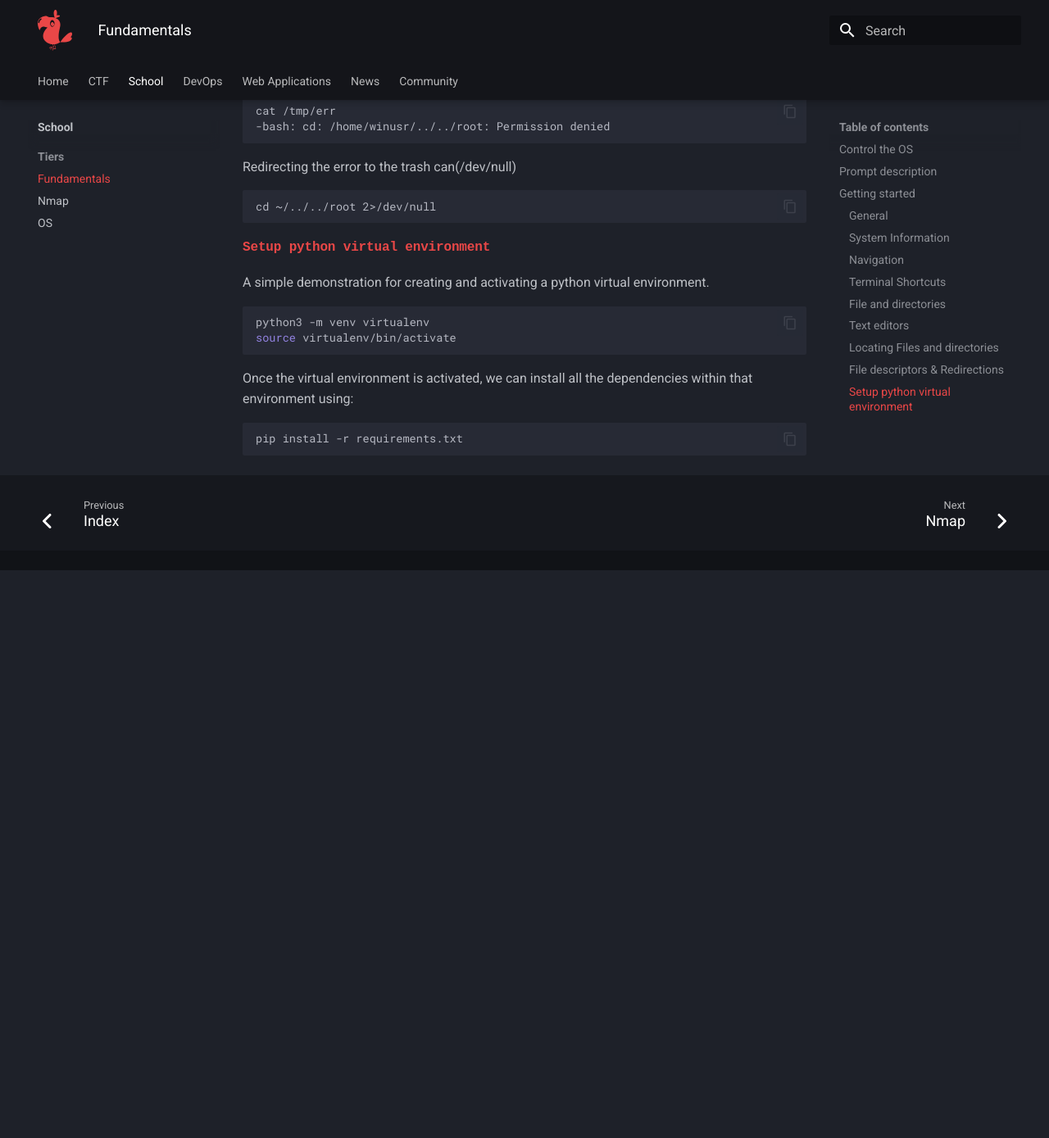
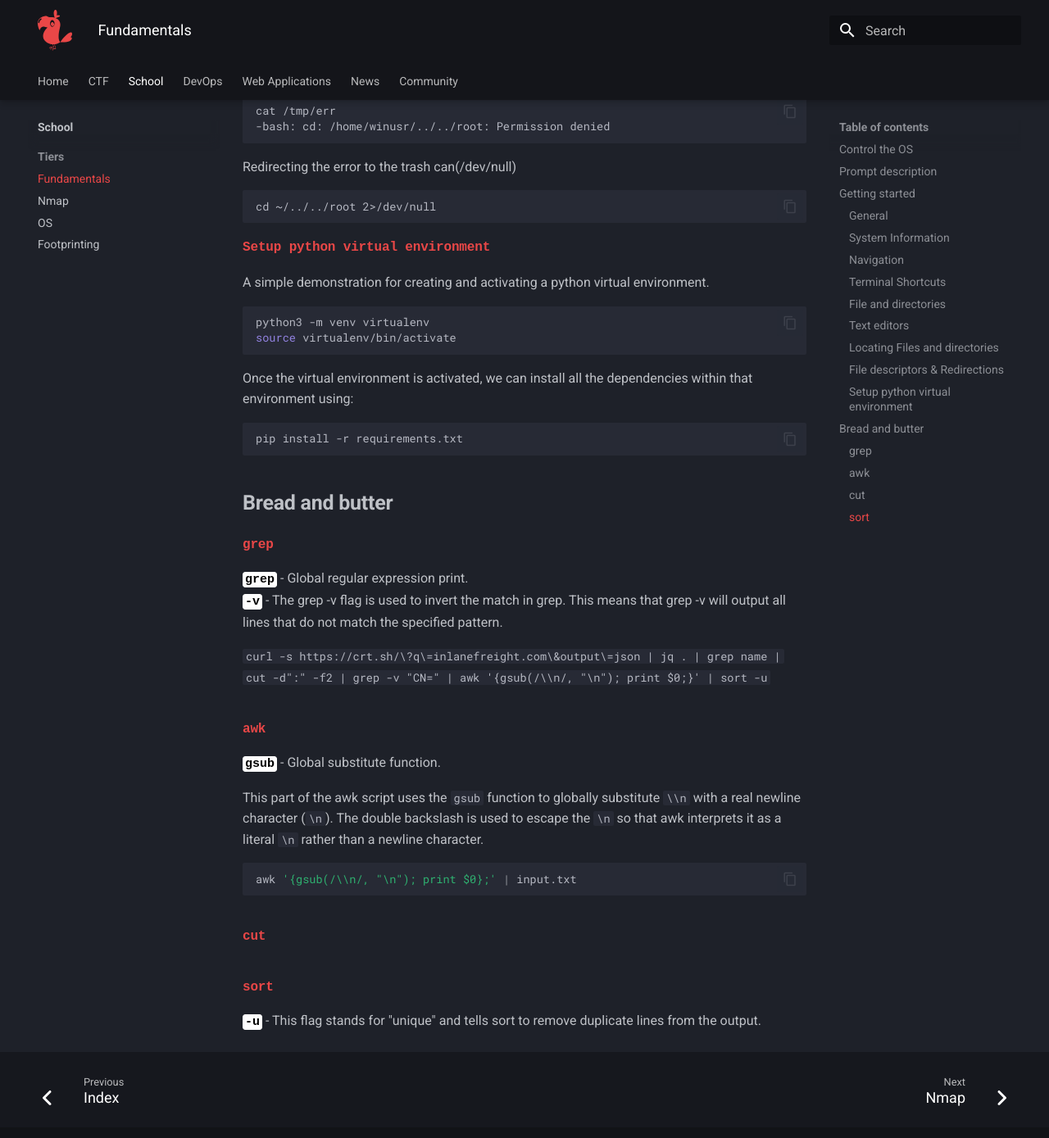
Before and after one commit to redp4rrot/docs, an MkDocs documentation site: the page built from docs/school/tiers/unixbasics.md, in a window 1280 px wide and 1400 px high, scrolled down 4402 px. Shown: the top 1389 px of the window at 82% size. Built offline with MkDocs 1.6.1 and Material for MkDocs 9.7.7, drawn with Linux system fonts in a browser that asks for light colours; nearby versions of some CDN libraries; before the commit the page ends 5098 px from its top, so only the background shows below that.

Commit message:
Module: unixbasics

````diff
--- a/docs/school/tiers/unixbasics.md
+++ b/docs/school/tiers/unixbasics.md
@@ -188,3 +188,25 @@ Once the virtual environment is activated, we can install all the dependencies w
 ```
 pip install -r requirements.txt
 ```
+
+## **Bread and butter**
+### <span class="red-command">grep</span>
+<span class="command">grep</span> - Global regular expression print.
+<span class="command">-v</span> -  The grep -v flag is used to invert the match in grep. This means that grep -v will output all lines that do not match the specified pattern.
+
+```curl -s https://crt.sh/\?q\=inlanefreight.com\&output\=json | jq . | grep name | cut -d":" -f2 | grep -v "CN=" | awk '{gsub(/\\n/, "\n"); print $0;}' | sort -u```
+
+
+### <span class="red-command">awk</span>
+<span class="command">gsub</span> - Global substitute function.
+
+This part of the awk script uses the `gsub` function to globally substitute `\\n` with a real newline character (`\n`). The double backslash is used to escape the `\n` so that awk interprets it as a literal `\n` rather than a newline character.
+``` bash
+awk '{gsub(/\\n/, "\n"); print $0};' | input.txt
+```
+
+### <span class="red-command">cut</span>
+
+
+### <span class="red-command">sort</span>
+<span class="command">-u</span> - This flag stands for "unique" and tells sort to remove duplicate lines from the output.
--- a/mkdocs.yml
+++ b/mkdocs.yml
@@ -24,6 +24,8 @@ nav:
     - Fundamentals: school/tiers/unixbasics.md
     - Nmap: school/tiers/nmap.md
     - OS: school/tiers/os.md
+    - Footprinting: school/tiers/footprinting.md
+
 
 - DevOps: devops/index.md
 
````
Also changed, not shown: docs/school/tiers/footprinting.md (added, +10 -0 lines), 1 other file.
